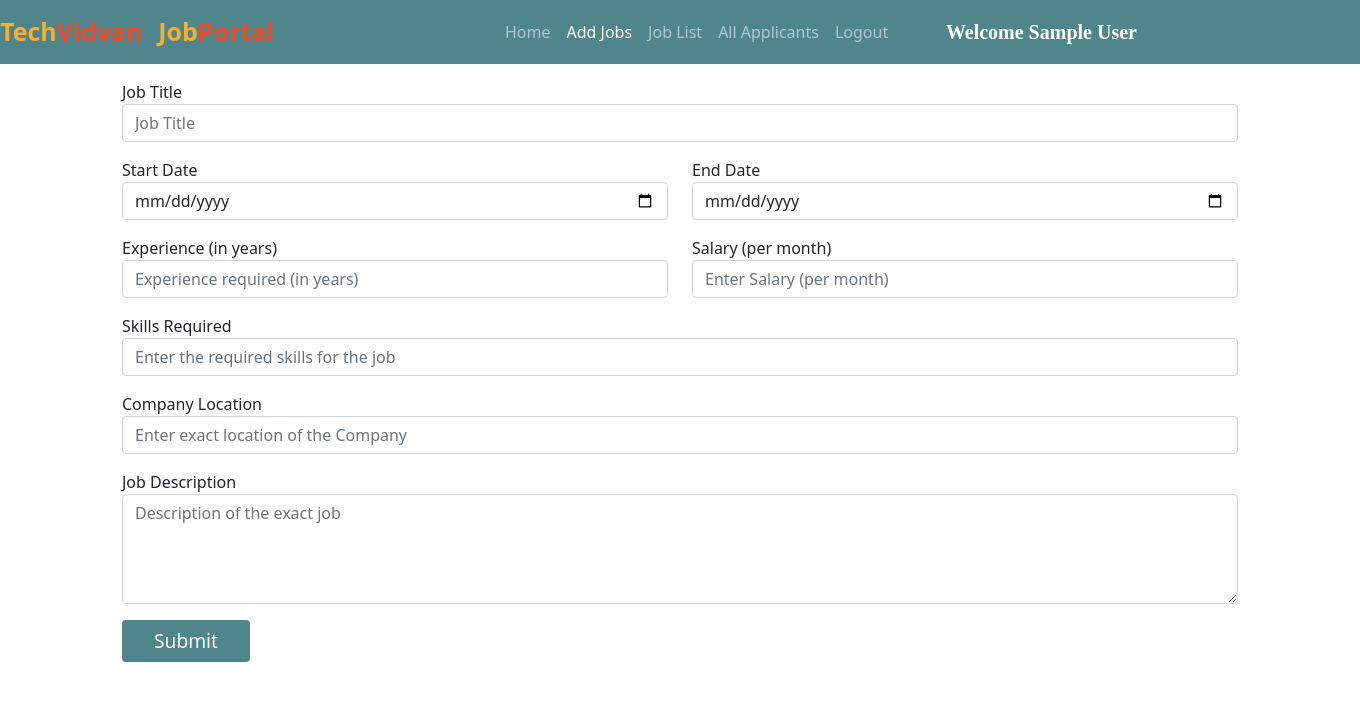
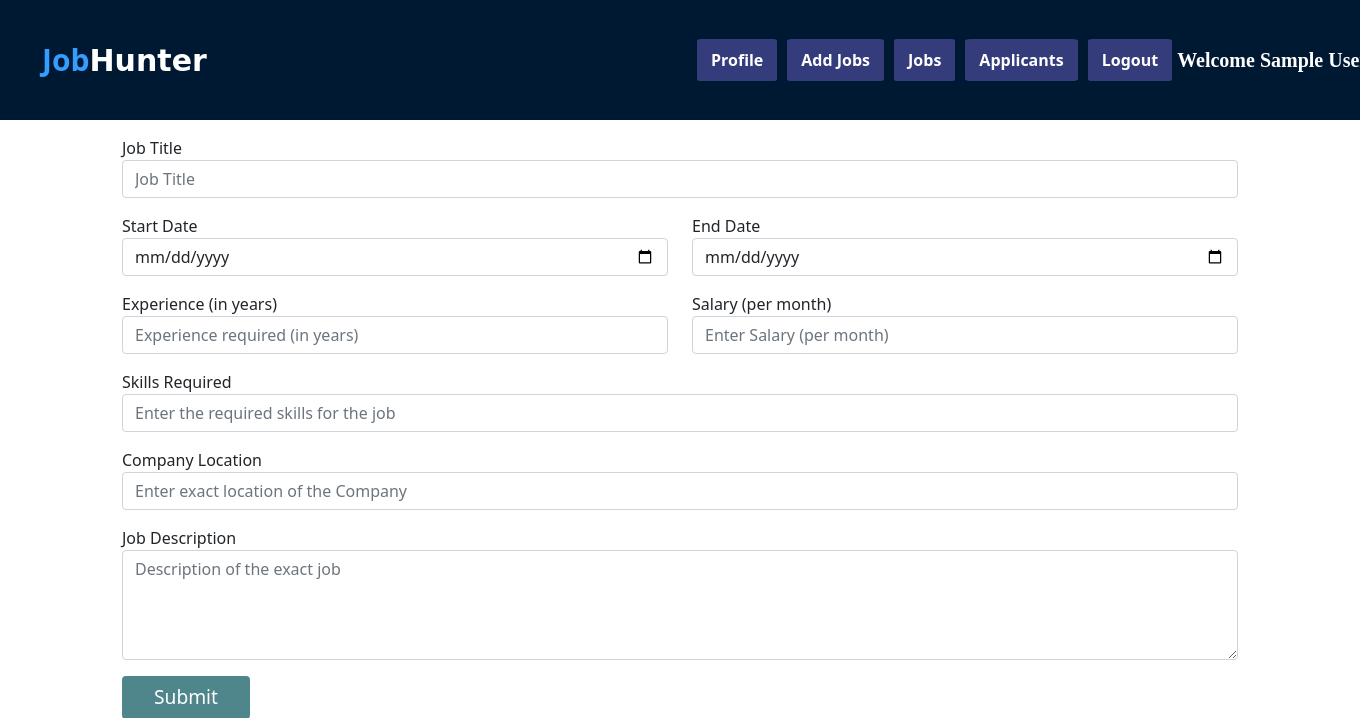
Before and after one commit to kyuubi-9/online_job_portal, a Django app: page /add_job/ in a window 1360 px wide; the page is wider, and only the part inside the window is pictured. Shown: the top 718 px of that part. Run offline with Django 3.2, Linux system fonts and the light colour scheme; the visitor is signed in with stand-in values (Sample User, id 1).

Commit message:
teesta templates

```diff
--- a/jobs/templates/all_jobs.html
+++ b/jobs/templates/all_jobs.html
@@ -31,7 +31,7 @@
             {% if job.id in data %}
             <td><a class="btn btn-success">Applied</a></td>
             {% else %}
-            <td><a href="/job_detail/{{job.id}}/" class="btn btn-success">Apply</a></td>
+            <td><a style=" background: #353c7c;"href="/job_detail/{{job.id}}/" class="btn btn-success">Apply</a></td>
             {% endif %}
         </tr>
         {% endfor %}
--- a/jobs/templates/company_navbar.html
+++ b/jobs/templates/company_navbar.html
@@ -12,21 +12,46 @@
   <title>{% block title %}{% endblock %}</title>
   <style>
   .navbar {
-      background-color: #4f868c;
+      background-color: rgb(0,25,51);
+      height: 120px;
+      display: flex;
+     justify-content: space-between;
+     width: 100%;
     }
 
     .head1 {
-      color: #FBAD30;
-      font-size: 25px;
+      color: #349dff;
+      font-size: 30px;
       font-weight: bold;
       height: 50px;
+      margin-left: 30px;
     }
 
     .head2 {
-      color: #EF4926;
-      font-size: 25px;
+      color: #ffffff;
+      font-size: 30px;
       font-weight: bold;
+      font-family: cursive;
     }
+
+
+    .nav-item{
+      font-size: 16px;
+    }
+
+    .menu{
+      background-color: #353c7c;
+      border-radius: 5%;
+      border: 0px;
+      margin: 5px;
+    }
+
+    .navbar-dark .navbar-nav .nav-link{
+      color: white;
+      font-weight: bold;
+      inline-size: max-content;
+    }
+
   </style>
   {% block css %}
   {% endblock %}
@@ -34,8 +59,10 @@
 
 <body>
   <nav class="navbar navbar-expand-lg navbar-dark sticky-top">
-    <a class="navbar-brand" href="/"><span class="head1">Tech</span><span class="head2">Vidvan</span></a>
-    <a class="navbar-brand" href="#"><span class="head1">Job</span><span class="head2">Portal</span></a>
+    <div class="container">
+      <a class="navbar-brand" href="/company_homepage/"><span class="head1">Job</span><span class="head2">Hunter</span></a>
+
+    </div>
    <div class="container w-50">
       <button class="navbar-toggler" type="button" data-bs-toggle="collapse" data-bs-target="#navbarSupportedContent"
         aria-controls="navbarSupportedContent" aria-expanded="false" aria-label="Toggle navigation">
@@ -44,23 +71,37 @@
       <div class="collapse navbar-collapse" id="navbarSupportedContent">
         <ul class="navbar-nav me-auto mb-2 mb-lg-0">
           <li class="nav-item">
-            <a class="nav-link {% block home %}{% endblock %}" aria-current="page" href="/company_homepage/">Home</a>
+            <button class="menu">
+              <a class="nav-link {% block home %}{% endblock %}" aria-current="page" href="/company_homepage/"> Profile</a>
+
+            </button>
            </li>
           <li class="nav-item">
+            <button class="menu">
               <a class="nav-link {% block add_job %} {% endblock %}" aria-current="page" href="/add_job/">Add Jobs</a>
+
+            </button>
              </li>
           <li class="nav-item">
-            <a class="nav-link {% block job_list %}{% endblock %}" href="/job_list/">Job List</a>
+            <button class="menu">
+              <a class="nav-link {% block job_list %}{% endblock %}" href="/job_list/">Jobs</a>
+
+            </button>
            </li>
           <li class="nav-item">
-            <a class="nav-link {% block all_applicants %}{% endblock %}" href="/all_applicants/">All Applicants</a>
+            <button class="menu">
+              <a class="nav-link {% block all_applicants %}{% endblock %}" href="/all_applicants/">Applicants</a>
+
+            </button>
              </li>
           <li class="nav-item">
+            <button class="menu">
               <a class="nav-link" href="/logout/">Logout</a>
+            </button>
            </li>
         </ul>
         <a class="navbar-brand" style="font-weight: bold; font-family: 'Times New Roman', Times, serif;"
-          href="#">Welcome {{request.user.get_full_name}}</a>
+          href="#">Welcome {{request.user.get_full_name}} !</a>
       </div>
     </div>
   </nav>
--- a/jobs/templates/job_detail.html
+++ b/jobs/templates/job_detail.html
@@ -16,7 +16,7 @@
         <br>
         <strong>Salary: <i class="fa fa-inr mr-2"></i>₹ {{job.salary}}/month</strong>
         <div class="mt-3">
-            <a href="/job_apply/{{job.id}}/" class="btn btn-danger">Apply For The Job</a>S
+            <a href="/job_apply/{{job.id}}/" class="btn btn-danger">Apply For The Job</a>
         </div>
     </div>
 </div>
```
Also changed, not shown: jobs/templates/user_navbar.html (+42 -10 lines), jobs/templates/index.html (line endings or trailing spaces). Lines whose indentation alone changed are shown as unchanged.
